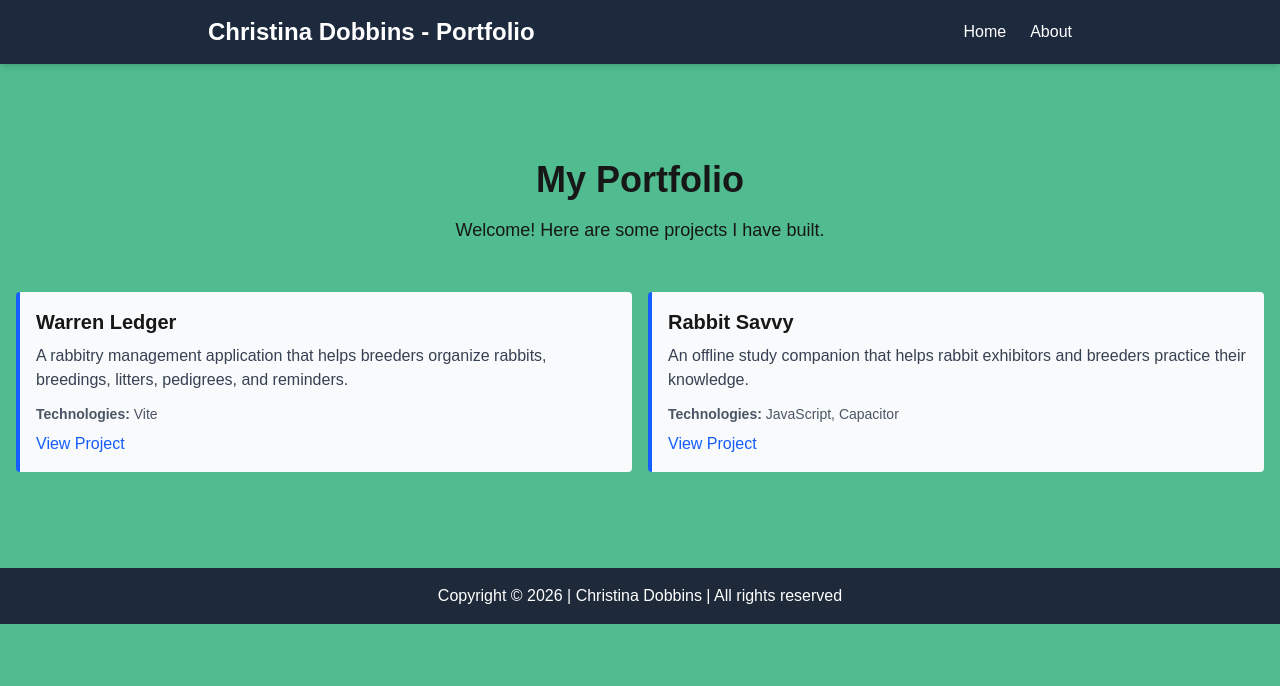
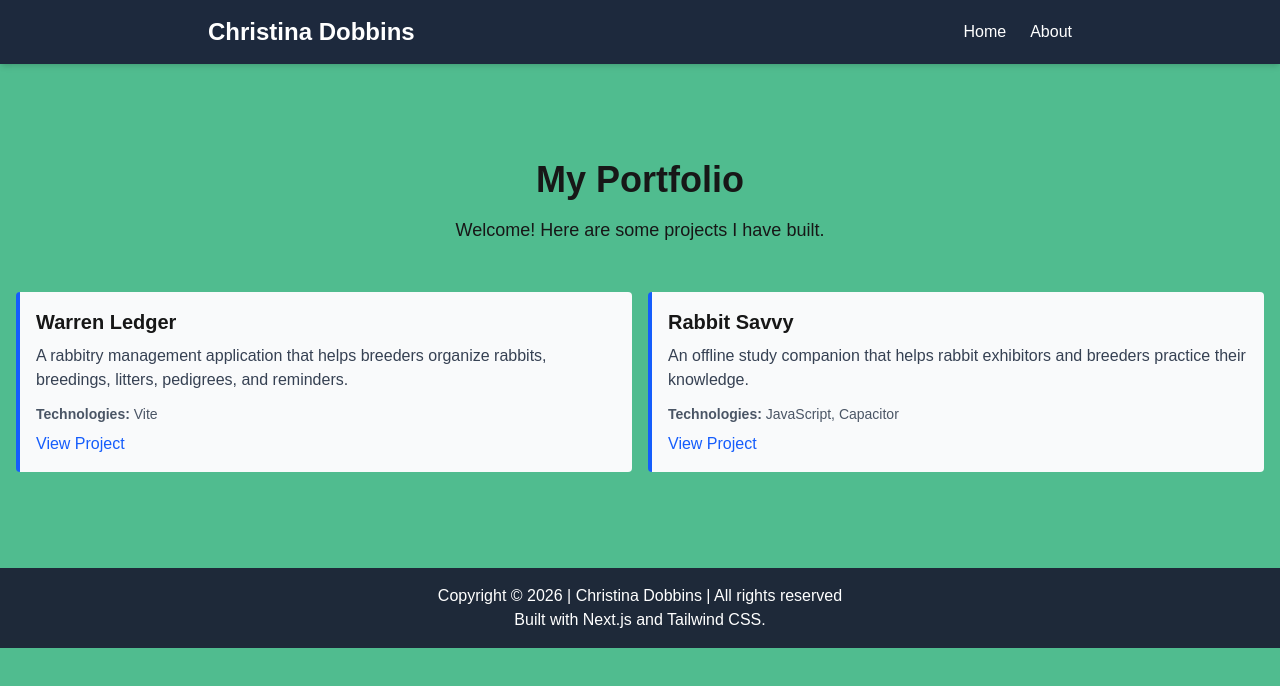
Before and after one commit to cdobbi/wdd430-portfolio, a Next.js app: page / in a window 1280 px wide. Shown: the top 686 px of the page. Built offline with nearby package versions, Linux system fonts and the light colour scheme.

Commit message:
Update Footer and Header components; modify copyright text and remove portfolio title

```diff
--- a/components/Footer.tsx
+++ b/components/Footer.tsx
@@ -8,7 +8,7 @@ export default async function Footer() {
             <div className="container mx-auto text-center">
                 <p>
                     Copyright &copy; {new Date().getFullYear()} | Christina Dobbins |
-                    All rights reserved
+                    All rights reserved<br />Built with Next.js and Tailwind CSS.
                 </p>
             </div>
         </footer>
--- a/components/Header.tsx
+++ b/components/Header.tsx
@@ -3,7 +3,7 @@ import Link from "next/link";
 export default function Header() {
     return (
         <header className="bg-slate-800 py-4 text-white shadow-md">            <div className="mx-auto flex max-w-4xl items-center justify-between px-4">
-            <div className="text-2xl font-bold">Christina Dobbins - Portfolio</div>
+            <div className="text-2xl font-bold">Christina Dobbins</div>
 
             <nav aria-label="Main navigation">
                 <ul className="flex gap-6">
```
